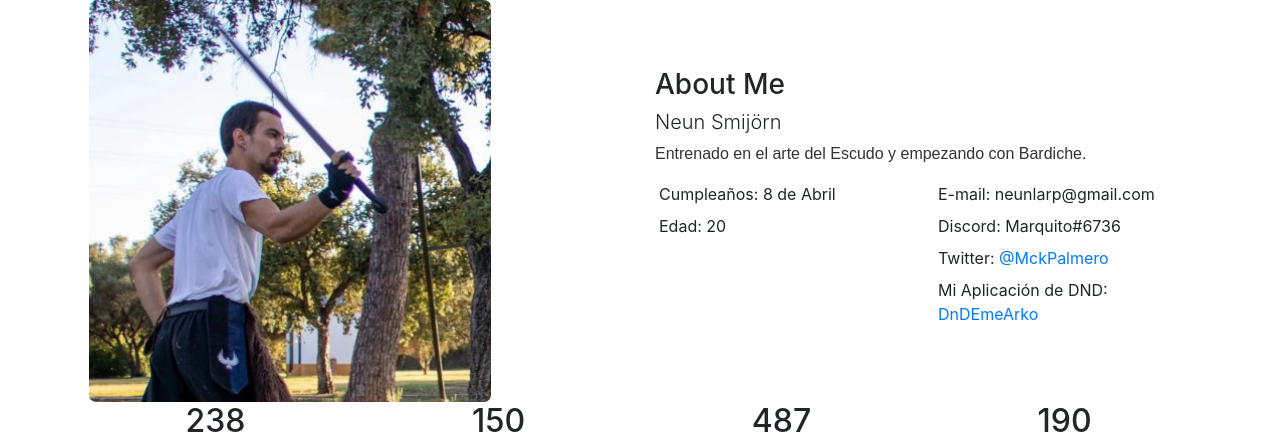
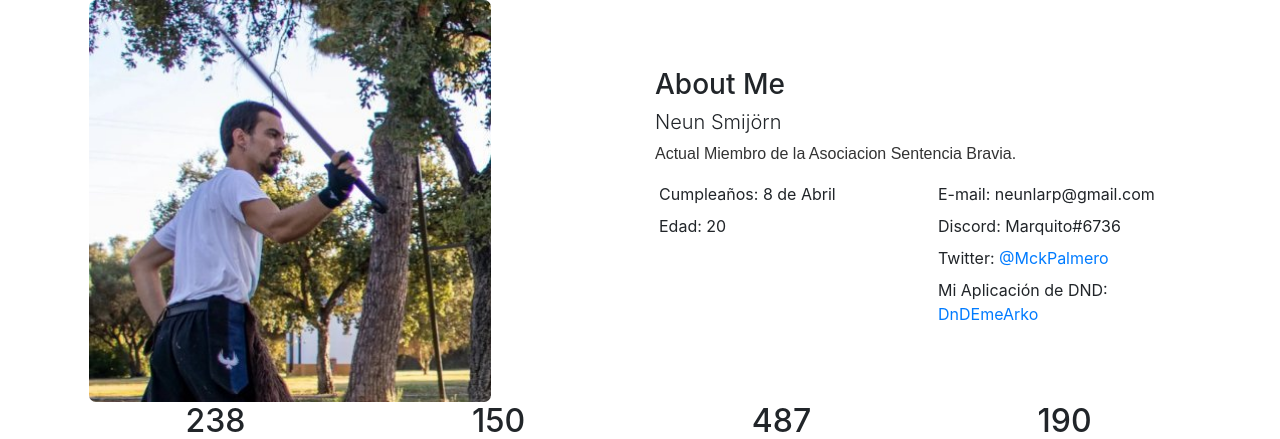
Before and after one commit to Marcopalmero/emearkob, a PHP site: page /aboutme.php in a window 1280 px wide. Shown: the part 71-510 px from the top of the page. Run offline with PHP 8.4, Linux system fonts and the light colour scheme; some libraries are stand-ins or nearby versions.

```diff
--- a/aboutme.php
+++ b/aboutme.php
@@ -19,7 +19,7 @@ include('header.php')
                         <div class="about-text go-to">
                             <h3 class="dark-color">About Me</h3>
                             <h6 class="theme-color lead">Neun Smijörn</h6>
-                            <p>Entrenado en el arte del Escudo y empezando con Bardiche. </p>
+                            <p>Actual Miembro de la Asociacion Sentencia Bravia.</p>
                             <div class="row about-list">
                                 <div class="col-md-6">
                                     <div class="media">
--- a/multiverso.php
+++ b/multiverso.php
@@ -23,6 +23,7 @@ include('header.php')
     <img src="Imagenes/multiverso/mig1.png">
     <img src="Imagenes/multiverso/mig2.png">
     <img src="Imagenes/multiverso/mig3.png">
+    <img src="Imagenes/multiverso/mig4.png">
   </div>
 </div>
 </div>
```
Also changed, not shown: Imagenes/multiverso/mig4.png (added).
